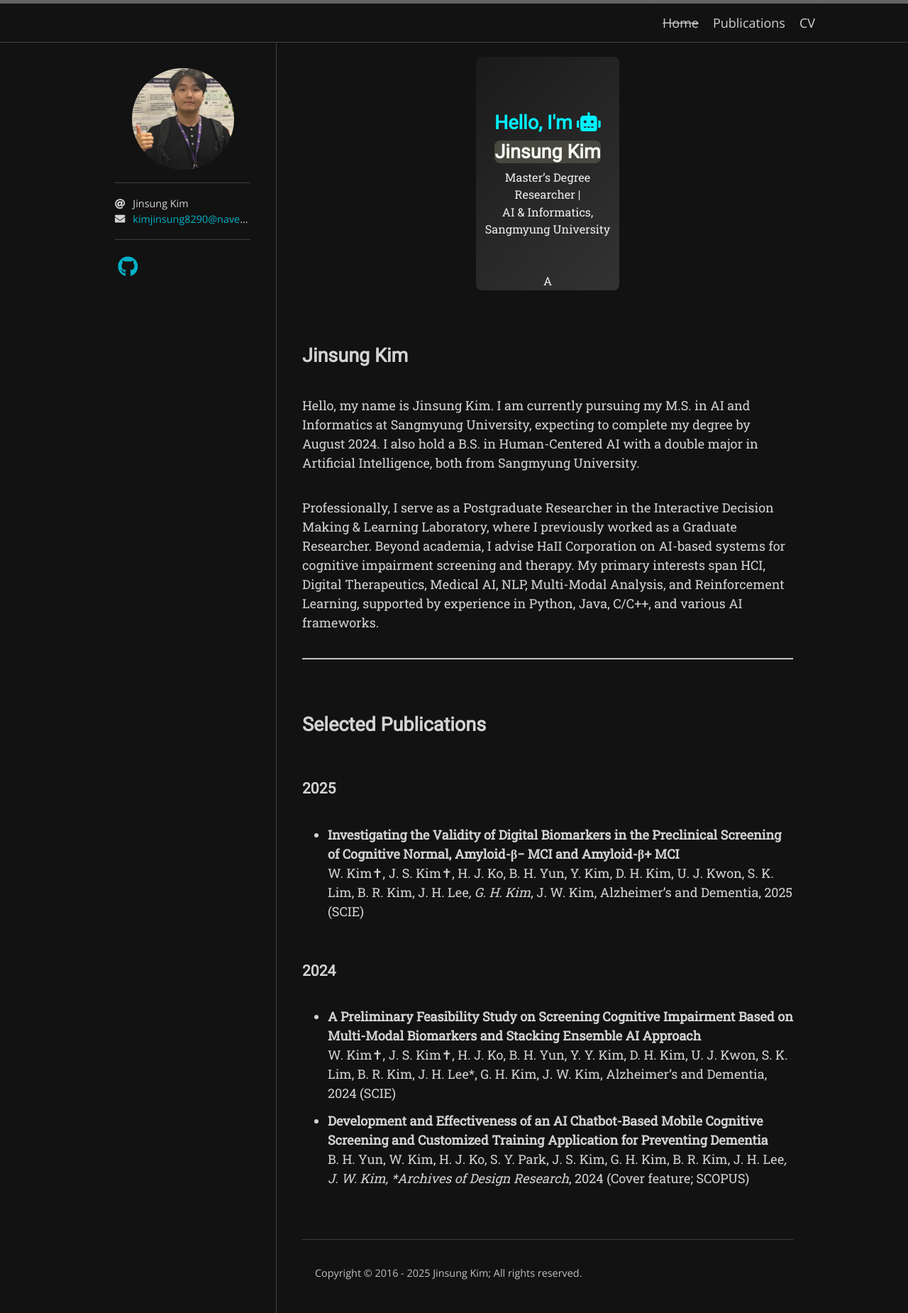
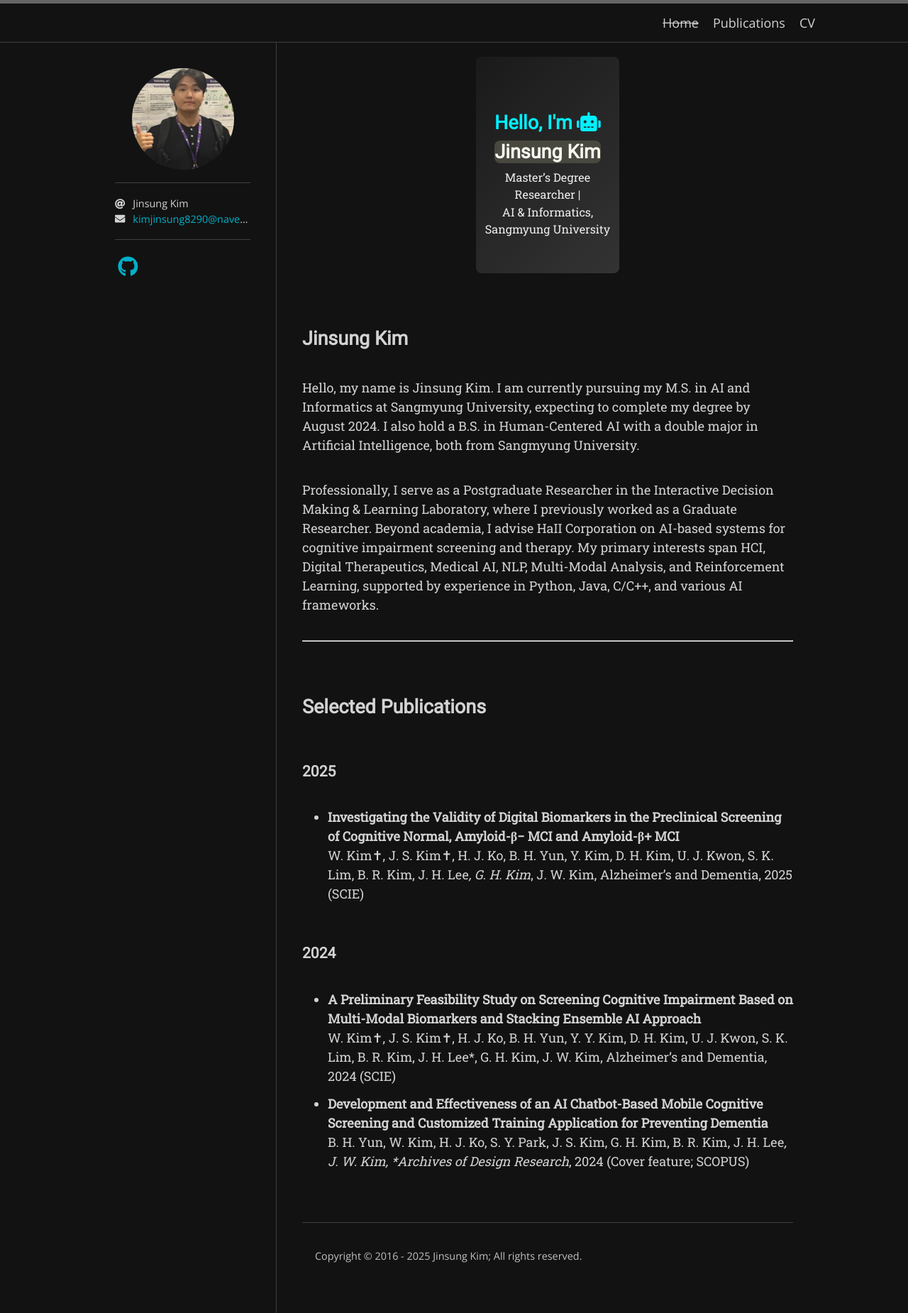
Before and after one commit to KimJinSungDataScientist/KimJinSungDataScientist.github.io, a Jekyll site: the page built from index.md, in a window 1280 px wide. Shown: the whole page at 71% size. Built offline with Jekyll 4.4.1, drawn with Linux system fonts in a browser that asks for light colours; nearby versions of some CDN libraries; some web fonts are replaced; the list of posts is cut into pages by our own code.

```diff
--- a/index.md
+++ b/index.md
@@ -11,8 +11,9 @@ permalink: /
   </h2>
   <p class="hero-subtitle">
     Master’s Degree Researcher |<br>
-    AI & Informatics, Sangmyung University<br><br><br>
-    A
+    AI & Informatics, Sangmyung University<br>
+    <br>
+    <br>
   </p>
 </div>
 
```
